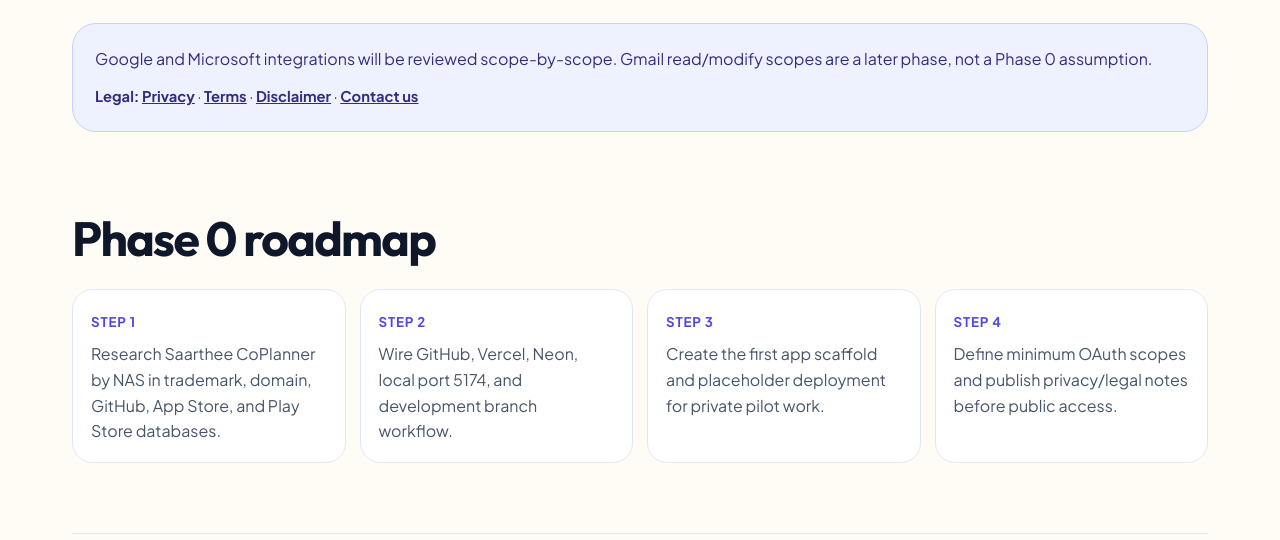
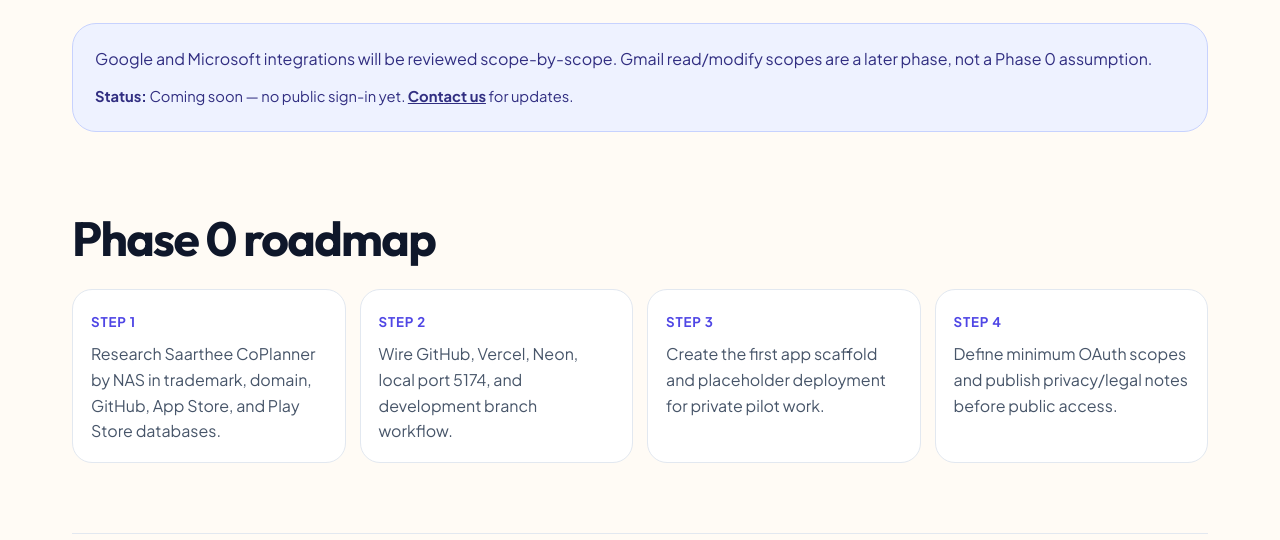
Before and after one commit to drneeraja2025/nasneeraj.com, a plain HTML site: page saarthee.html in a window 1280 px wide. Shown: the part 1465-2005 px from the top of the page. Drawn offline with Linux system fonts and the light colour scheme; a script that the page names is missing.

Commit message:
Saarthee preview: remove app legal links from coming-soon notice
Co-authored-by: Cursor <cursoragent@cursor.com>

```diff
--- a/saarthee.html
+++ b/saarthee.html
@@ -529,11 +529,8 @@
             <div class="notice">
                 Google and Microsoft integrations will be reviewed scope-by-scope. Gmail read/modify scopes are a later phase, not a Phase 0 assumption.
                 <div style="margin-top: 14px; font-size: 0.92rem;">
-                    <strong>Legal:</strong>
-                    <a href="https://saarthee.nasneeraj.com/legal/privacy" style="color: #312e81; font-weight: 700;">Privacy</a> ·
-                    <a href="https://saarthee.nasneeraj.com/legal/terms" style="color: #312e81; font-weight: 700;">Terms</a> ·
-                    <a href="https://saarthee.nasneeraj.com/legal/disclaimer" style="color: #312e81; font-weight: 700;">Disclaimer</a> ·
-                    <a href="contact.html" style="color: #312e81; font-weight: 700;">Contact us</a>
+                    <strong>Status:</strong> Coming soon — no public sign-in yet.
+                    <a href="contact.html" style="color: #312e81; font-weight: 700;">Contact us</a> for updates.
                 </div>
             </div>
         </section>
```
